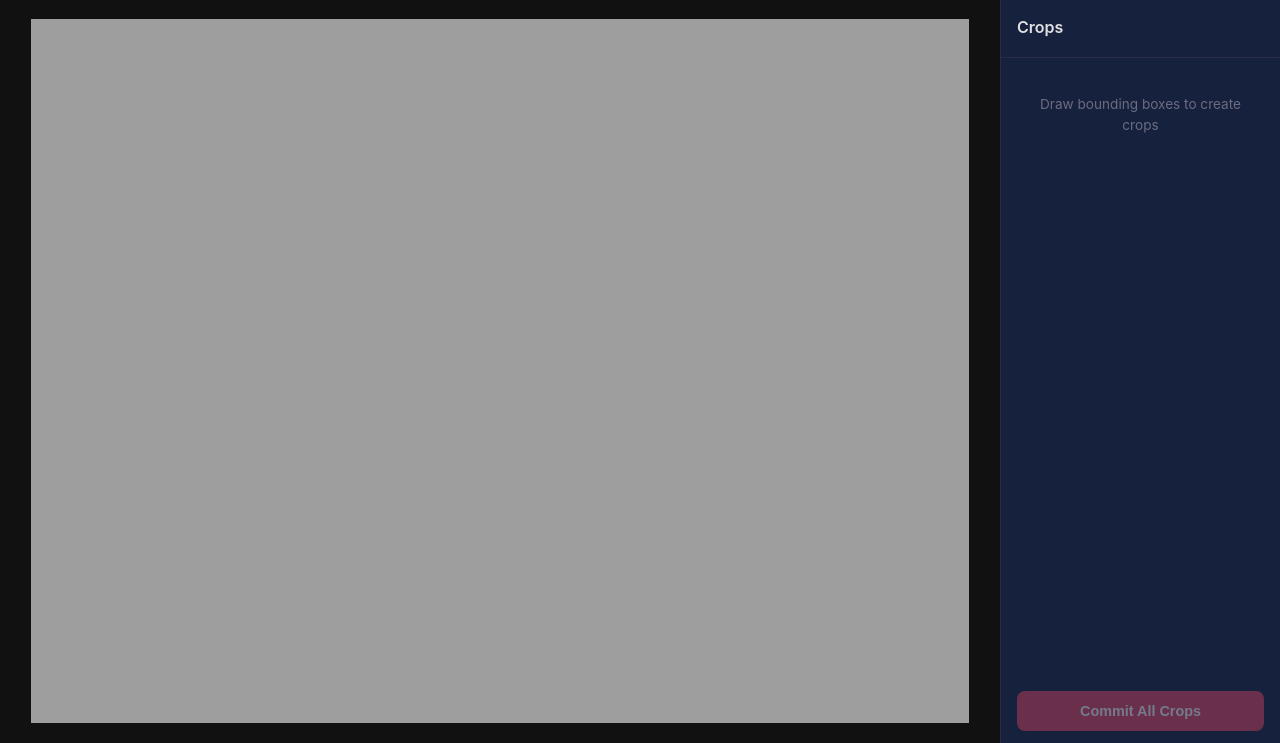
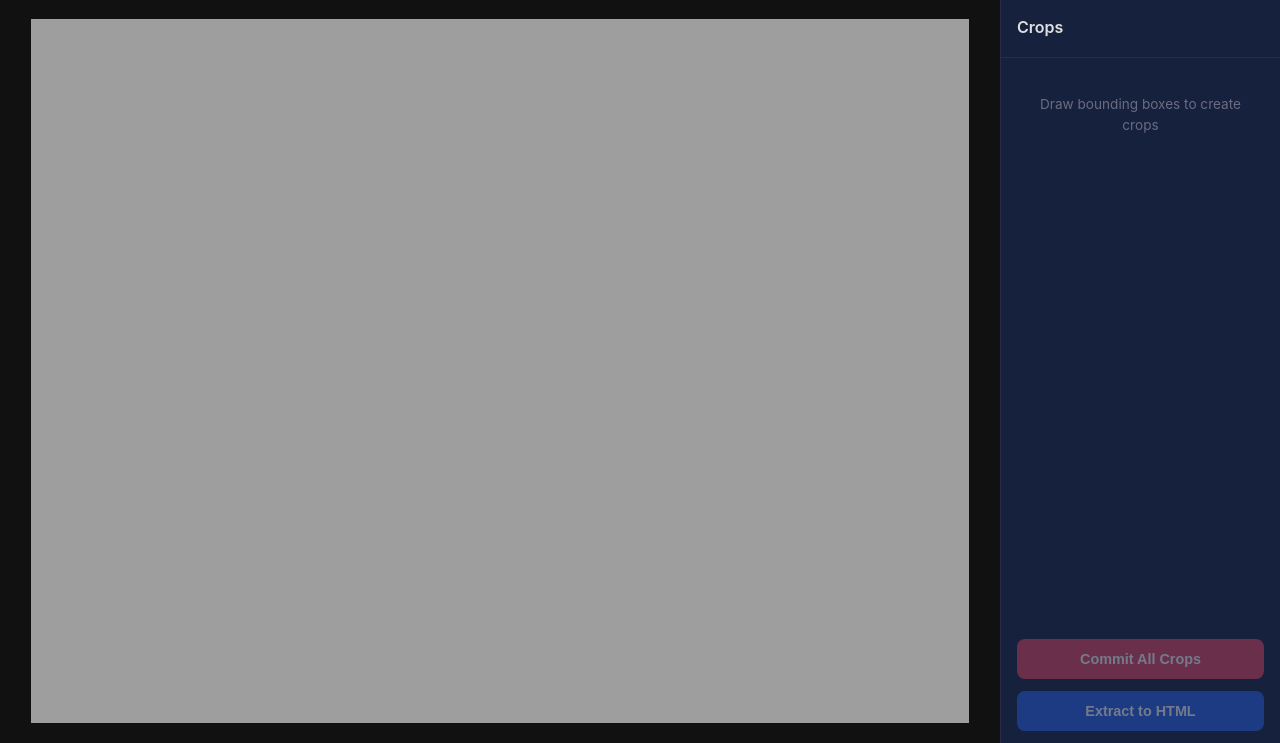
Before and after one commit to seemantshankar/brochure-extraction, a Flask app: template crop_app/templates/annotate.html in a window 1280 px wide. Shown: the part 57-800 px from the top of the page. Run offline with Flask 3, Linux system fonts and the light colour scheme; the template is opened without the code that fills it, so the values that code supplies are empty.

Commit message:
feat: add Extract to HTML button with commit-state tracking

```diff
--- a/crop_app/static/css/style.css
+++ b/crop_app/static/css/style.css
@@ -553,6 +553,29 @@ header h1 {
   cursor: not-allowed;
 }
 
+.extract-btn {
+  flex-shrink: 0;
+  margin: 0 16px 12px;
+  padding: 12px;
+  font-size: 0.9rem;
+  font-weight: 600;
+  color: #fff;
+  background: #2563eb;
+  border: none;
+  border-radius: var(--radius);
+  cursor: pointer;
+  transition: background 0.2s ease, opacity 0.2s ease;
+}
+
+.extract-btn:hover:not(:disabled) {
+  background: #1d4ed8;
+}
+
+.extract-btn:disabled {
+  opacity: 0.4;
+  cursor: not-allowed;
+}
+
 /* ====================================
    8. MODAL (Trim)
    ==================================== */
--- a/crop_app/static/js/annotate.js
+++ b/crop_app/static/js/annotate.js
@@ -363,9 +363,26 @@ document.addEventListener("DOMContentLoaded", () => {
     render();
   }
 
+  function updateExtractButton(boxes) {
+    var extractBtn = document.getElementById("extract-btn");
+    if (!extractBtn) return;
+    var hasCommitted = boxes.some(function (b) { return b.committed; });
+    var hasUncommitted = countUncommitted(boxes) > 0;
+    if (hasCommitted && !hasUncommitted) {
+      extractBtn.disabled = false;
+      extractBtn.title = "";
+    } else {
+      extractBtn.disabled = true;
+      extractBtn.title = hasUncommitted
+        ? "Commit your changes to enable HTML extraction."
+        : "Commit at least one crop region first.";
+    }
+  }
+
   function updateCropPanel(boxes) {
     const cropList = document.getElementById("crop-list");
     const commitBtn = document.getElementById("commit-btn");
+    updateExtractButton(boxes);
     cropList.innerHTML = "";
 
     const pending = countUncommitted(boxes);
@@ -640,6 +657,27 @@ document.addEventListener("DOMContentLoaded", () => {
       const pageIndex = parseInt(new URLSearchParams(window.location.search).get("page")) || 0;
       commitCrops(sessionId, pageIndex, state.boxes);
     });
+
+    var extractBtn = document.getElementById("extract-btn");
+    if (extractBtn) {
+      extractBtn.addEventListener("click", function () {
+        if (extractBtn.disabled) return;
+        fetch("/session/" + sessionId)
+          .then(function (r) { return r.json(); })
+          .then(function (meta) {
+            var hasDraft = (meta.pages || []).some(function (p) { return p.draft && p.draft.length > 0; });
+            if (hasDraft) {
+              showToast("You have uncommitted changes. Please commit first.", "error");
+              updateExtractButton(state.boxes);
+              return;
+            }
+            window.location = "/extract-html/" + sessionId;
+          })
+          .catch(function (err) {
+            showToast("Could not verify commit state.", "error");
+          });
+      });
+    }
 
     window.addEventListener("beforeunload", function (e) {
       const hasUncommitted = state.boxes.some(function (b) { return !b.committed; });
--- a/crop_app/templates/annotate.html
+++ b/crop_app/templates/annotate.html
@@ -29,6 +29,7 @@
         <p class="empty-hint">Draw bounding boxes to create crops</p>
       </div>
       <button id="commit-btn" disabled class="commit-btn">Commit All Crops</button>
+      <button id="extract-btn" disabled class="extract-btn" title="Commit at least one crop region first">Extract to HTML</button>
     </div>
   </div>
 
```
